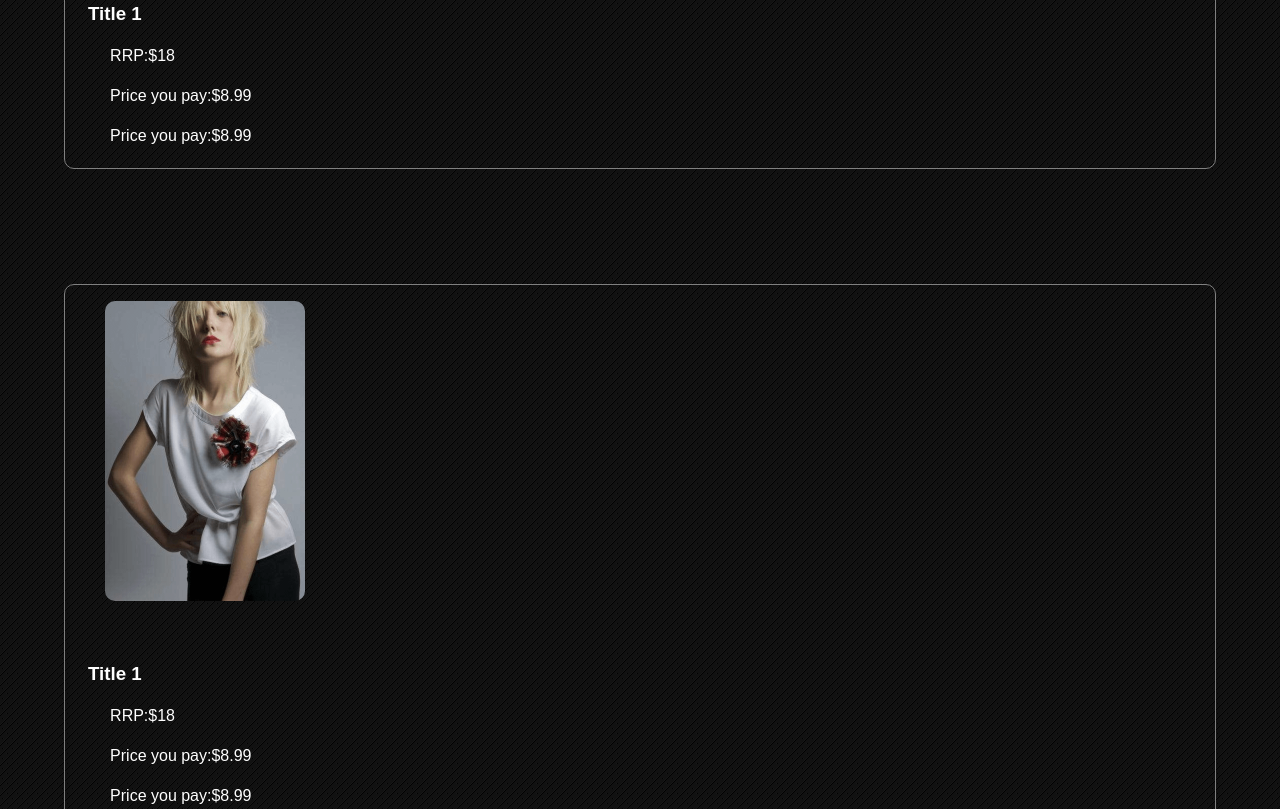
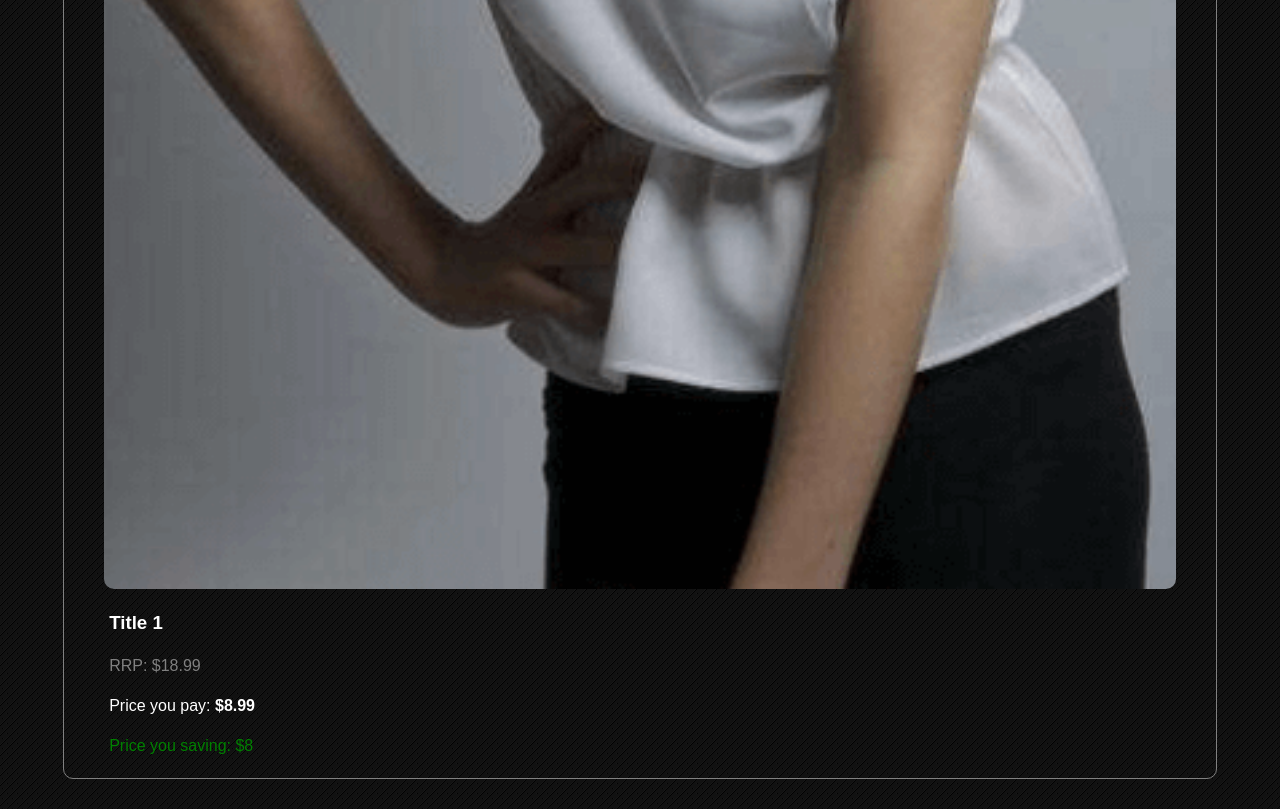
Before and after one commit to JosephMSS/Lab2Multimedios, a plain HTML site: page index.html in a window 1280 px wide. Shown: the part 1634-2443 px from the top of the page. Drawn offline with Linux system fonts and the light colour scheme.

Commit message:
Fin de estilos a imagenes

```diff
--- a/css/style.css
+++ b/css/style.css
@@ -29,7 +29,7 @@ body {
 .nav__item {
     width: inherit;
     list-style: none;
-    padding: 0px 3% 0 5%;
+    padding: 0 2% 0 5%;
 }
 
 .nav__menu--sub .nav__item .nav__link {
@@ -58,23 +58,27 @@ body {
 }
 
 .section__products {
-    margin: 5%;
+    margin: 0;
+    display: flex;
+    flex-wrap: wrap;
+    justify-content: center;
 }
 
 .section__product {
     border: 1px solid gray;
     border-radius: 10px;
-    margin-bottom: 10%;
+    width: 90%;
+    margin-bottom: 5%;
+    flex-shrink: 0;
 }
 
 .figure__imgContent {
-    /* margin: 6%; */
-    margin-bottom: 5%;
-    align-items: center;
+    display: flex;
+    justify-content: center;
 }
 
 .img__product {
-    width: 200px;
+    width: 100%;
     border-radius: 10px;
 }
 
@@ -82,10 +86,23 @@ body {
     margin: 2% 2%;
 }
 
-/* .h3__productTitle {
-    margin: 2% 2%;
-} */
+.h3__productTitle {
+    margin: inherit;
+    font-weight: bold;
+}
 
 .p_product {
-    margin: 2%;
+    margin: inherit;
 }
+
+.p_product--RRP {
+    color: gray;
+}
+
+.p_product--Price {
+    color: white;
+}
+
+.p_product--PriceSaved {
+    color: green;
+}
--- a/index.html
+++ b/index.html
@@ -2,7 +2,7 @@
 <html lang="en">
 
 <head>
-    <meta charset="UTF-8">
+    <meta charset="UTF -8">
     <meta name="viewport" content="width=device-width, initial-scale=1.0">
     <title>Mobilefirst</title>
     <link rel="stylesheet" href="css\style.css">
@@ -43,9 +43,9 @@
             <section class="section__details">
 
                 <h3 class="h3__productTitle">Title 1</h3>
-                <p class="p_product p_product--RRP">RRP:$18</p>
-                <p class="p_product p_product--Price">Price you pay:$8.99</p>
-                <p class="p_product p_product--PriceSaved">Price you pay:$8.99</p>
+                <p class="p_product p_product--RRP">RRP: $18.99</p>
+                <p class="p_product p_product--Price">Price you pay:<strong> $8.99</strong></p>
+                <p class="p_product p_product--PriceSaved">Price you saving: $8</p>
             </section>
         </section>
         <section class="section__product">
@@ -55,9 +55,9 @@
             <section class="section__details">
 
                 <h3 class="h3__productTitle">Title 1</h3>
-                <p class="p_product p_product--RRP">RRP:$18</p>
-                <p class="p_product p_product--Price">Price you pay:$8.99</p>
-                <p class="p_product p_product--PriceSaved">Price you pay:$8.99</p>
+                <p class="p_product p_product--RRP">RRP: $18.99</p>
+                <p class="p_product p_product--Price">Price you pay:<strong> $8.99</strong></p>
+                <p class="p_product p_product--PriceSaved">Price you saving: $8</p>
             </section>
         </section>
         <section class="section__product">
@@ -67,9 +67,9 @@
             <section class="section__details">
 
                 <h3 class="h3__productTitle">Title 1</h3>
-                <p class="p_product p_product--RRP">RRP:$18</p>
-                <p class="p_product p_product--Price">Price you pay:$8.99</p>
-                <p class="p_product p_product--PriceSaved">Price you pay:$8.99</p>
+                <p class="p_product p_product--RRP">RRP: $18.99</p>
+                <p class="p_product p_product--Price">Price you pay:<strong> $8.99</strong></p>
+                <p class="p_product p_product--PriceSaved">Price you saving: $8</p>
             </section>
         </section>
     </section>
```
